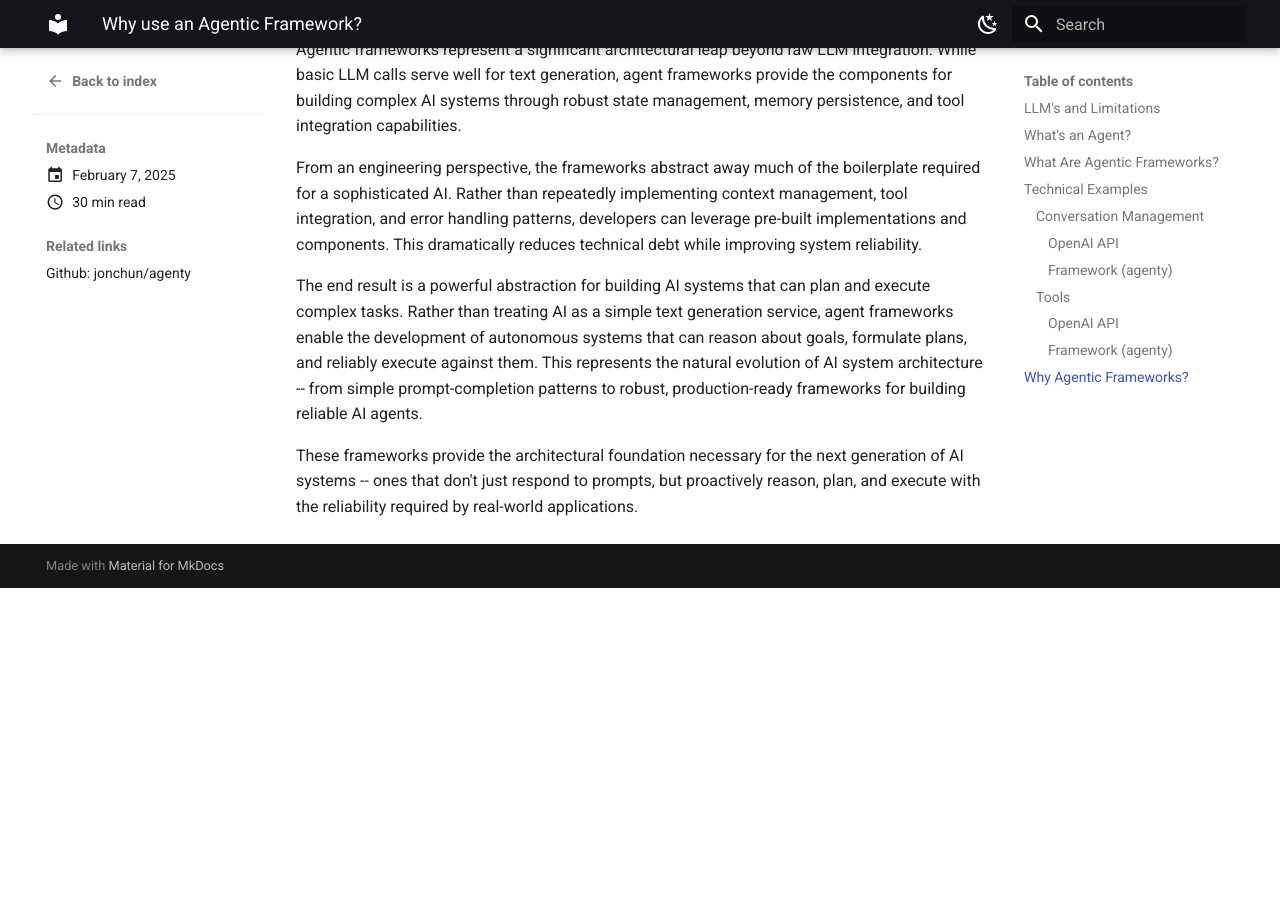
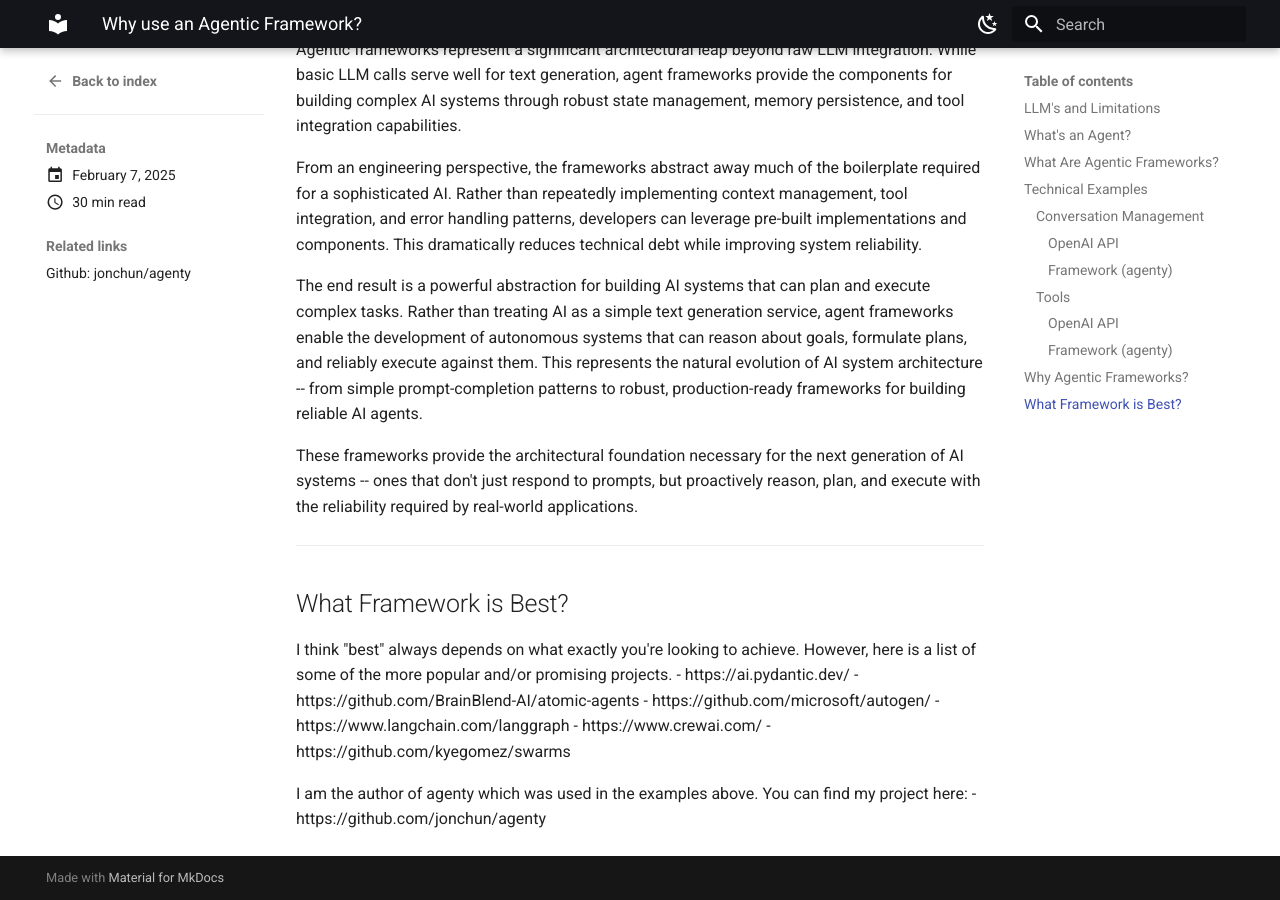
Before and after one commit to jonchun/jonchun.github.io, an MkDocs documentation site: the page built from docs/blog/posts/2025-02-07_agentic-frameworks.md, in a window 1280 px wide and 900 px high, scrolled down 7117 px. Built offline with MkDocs 1.6.1 and Material for MkDocs 9.7.7, drawn with Linux system fonts in a browser that asks for light colours; before the commit the page ends 7705 px from its top, so only the background shows below that.

Commit message:
Add Links

```diff
--- a/docs/blog/posts/2025-02-07_agentic-frameworks.md
+++ b/docs/blog/posts/2025-02-07_agentic-frameworks.md
@@ -291,3 +291,17 @@ From an engineering perspective, the frameworks abstract away much of the boiler
 The end result is a powerful abstraction for building AI systems that can plan and execute complex tasks. Rather than treating AI as a simple text generation service, agent frameworks enable the development of autonomous systems that can reason about goals, formulate plans, and reliably execute against them. This represents the natural evolution of AI system architecture -- from simple prompt-completion patterns to robust, production-ready frameworks for building reliable AI agents.
 
 These frameworks provide the architectural foundation necessary for the next generation of AI systems -- ones that don't just respond to prompts, but proactively reason, plan, and execute with the reliability required by real-world applications.
+
+---
+
+## What Framework is Best?
+I think "best" always depends on what exactly you're looking to achieve. However, here is a list of some of the more popular and/or promising projects.
+- https://ai.pydantic.dev/
+- https://github.com/BrainBlend-AI/atomic-agents
+- https://github.com/microsoft/autogen/
+- https://www.langchain.com/langgraph
+- https://www.crewai.com/
+- https://github.com/kyegomez/swarms
+
+I am the author of agenty which was used in the examples above. You can find my project here:
+- https://github.com/jonchun/agenty
```
